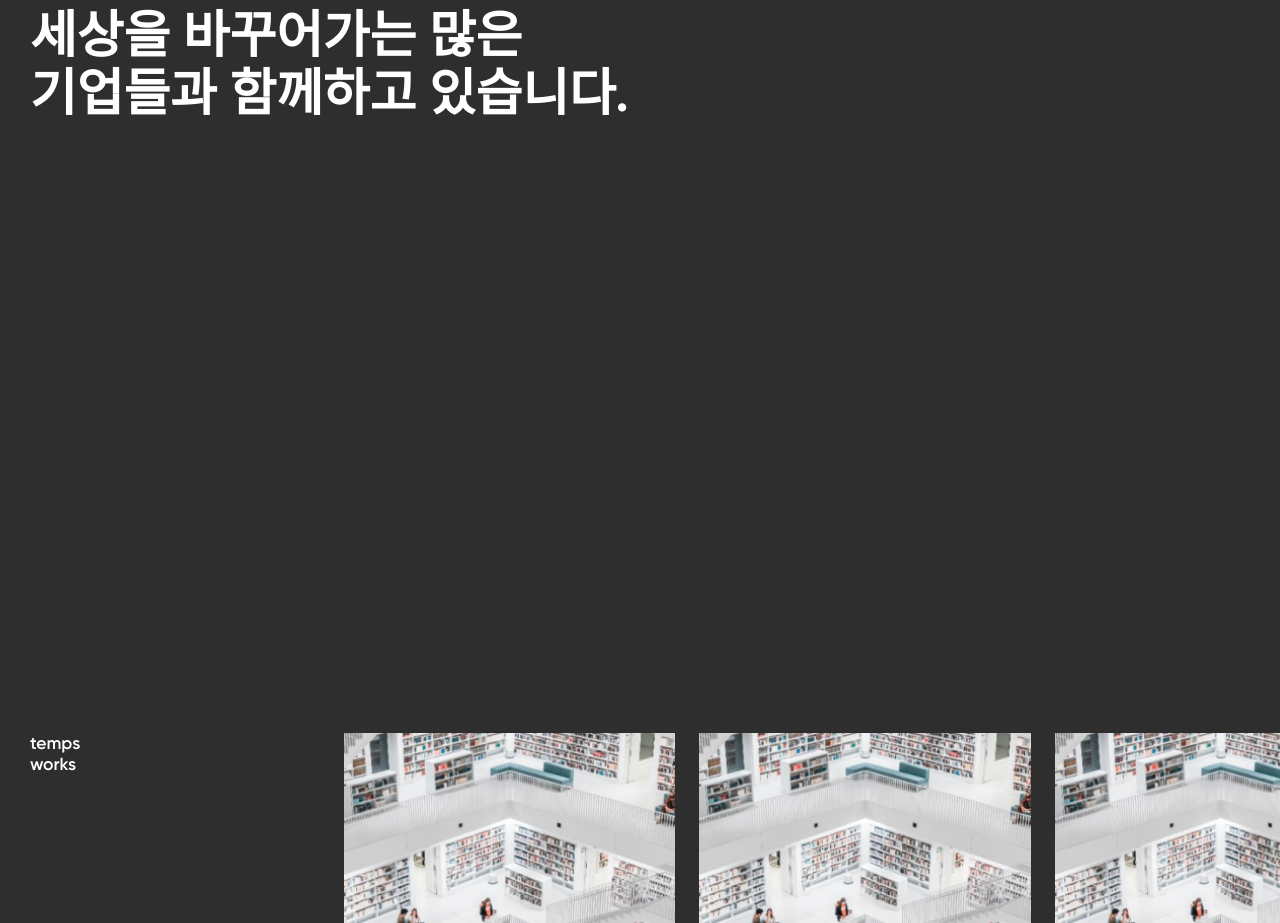
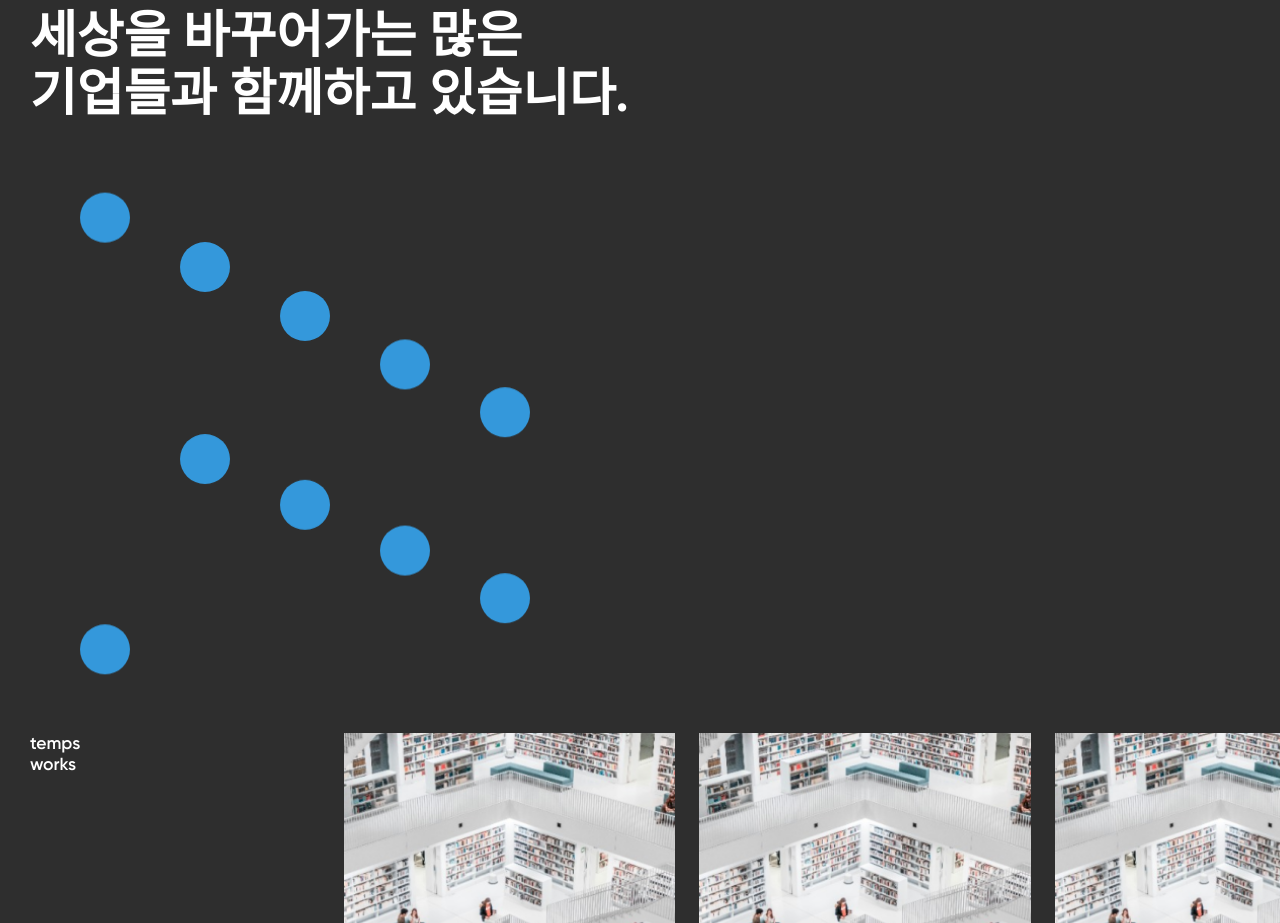
Before and after one commit to honghao30/tems_web, a Vue app: page / in a window 1280 px wide. Shown: the part 3768-4691 px from the top of the page. Built offline with nearby package versions, Linux system fonts and the light colour scheme; a web font is replaced by a local one.

Commit message:
파트너

```diff
--- a/src/assets/scss/views/layout.scss
+++ b/src/assets/scss/views/layout.scss
@@ -1404,3 +1404,93 @@ body {
     color:#fff;
   }
 }
+
+.container {
+  position: relative;
+  width: 100%;
+  height: 100%;
+}
+
+.circle {
+  position: absolute;
+  width: 50px;
+  height: 50px;
+  border-radius: 50%;
+  background-color: #3498db;
+  animation: bounce 1s infinite alternate;
+  transition: transform 0.3s;
+  cursor: pointer;
+}
+
+@keyframes bounce {
+  0% {
+    transform: translateY(0);
+  }
+  100% {
+    transform: translateY(calc(100px - 80px));
+  }
+}
+
+.circle:hover {
+  transform: scale(1.05);
+}
+
+.circle:nth-child(1) {
+  top: 50px;
+  left: 50px;
+  animation-delay: 0.1s;
+}
+
+.circle:nth-child(2) {
+  top: 100px;
+  left: 150px;
+  animation-delay: 0.2s;
+}
+
+.circle:nth-child(3) {
+  top: 150px;
+  left: 250px;
+  animation-delay: 0.3s;
+}
+
+.circle:nth-child(4) {
+  top: 200px;
+  left: 350px;
+  animation-delay: 0.4s;
+}
+
+.circle:nth-child(5) {
+  top: 250px;
+  left: 450px;
+  animation-delay: 0.5s;
+}
+
+.circle:nth-child(6) {
+  top: 300px;
+  left: 150px;
+  animation-delay: 0.6s;
+}
+
+.circle:nth-child(7) {
+  top: 350px;
+  left: 250px;
+  animation-delay: 0.7s;
+}
+
+.circle:nth-child(8) {
+  top: 400px;
+  left: 350px;
+  animation-delay: 0.8s;
+}
+
+.circle:nth-child(9) {
+  top: 450px;
+  left: 450px;
+  animation-delay: 0.9s;
+}
+
+.circle:nth-child(10) {
+  top: 500px;
+  left: 50px;
+  animation-delay: 1s;
+}
--- a/src/components/PartnersCmp.vue
+++ b/src/components/PartnersCmp.vue
@@ -5,6 +5,20 @@
             세상을 바꾸어가는 많은 <br>
             기업들과 함께하고 있습니다.
         </div>
-        <div style="height: 500px;"></div>
+        <div style="height: 500px;">
+            <div class="container">
+  <div class="circle"></div>
+  <div class="circle"></div>
+  <div class="circle"></div>
+  <div class="circle"></div>
+  <div class="circle"></div>
+  <div class="circle"></div>
+  <div class="circle"></div>
+  <div class="circle"></div>
+  <div class="circle"></div>
+  <div class="circle"></div>
+</div>
+
+        </div>
     </div>
 </template>
```
